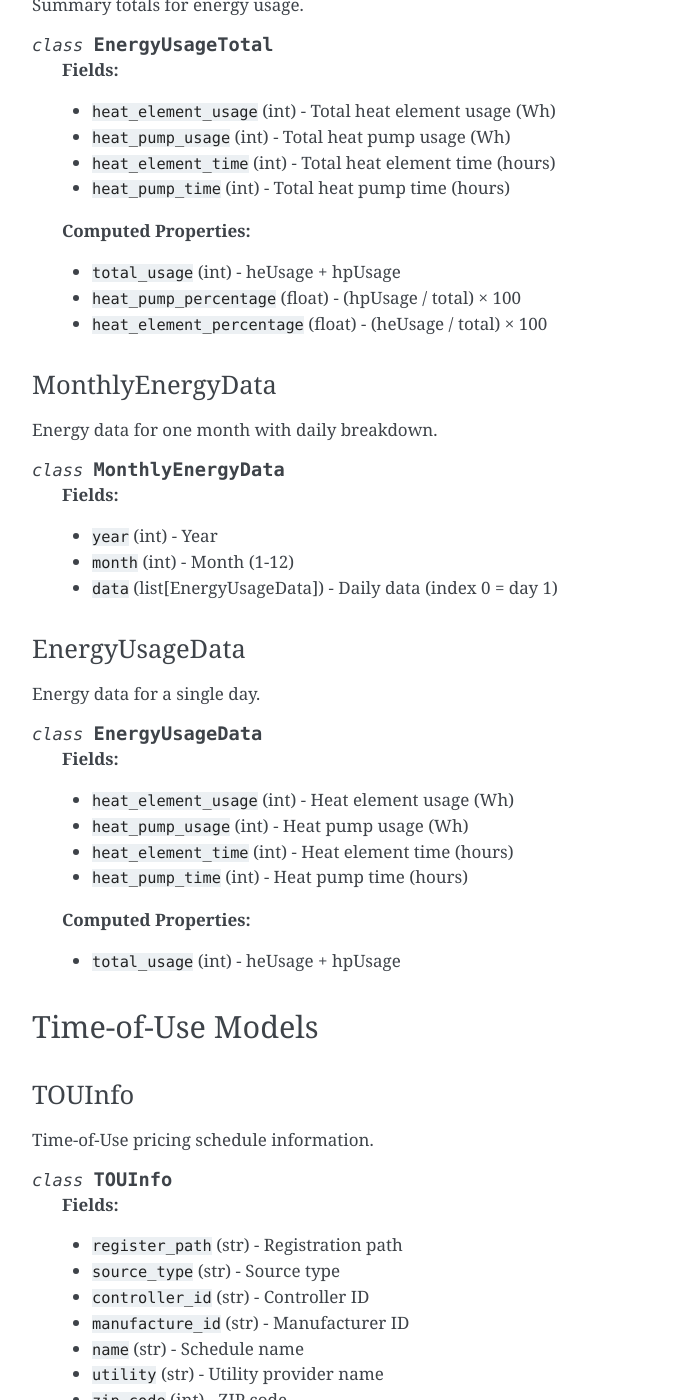
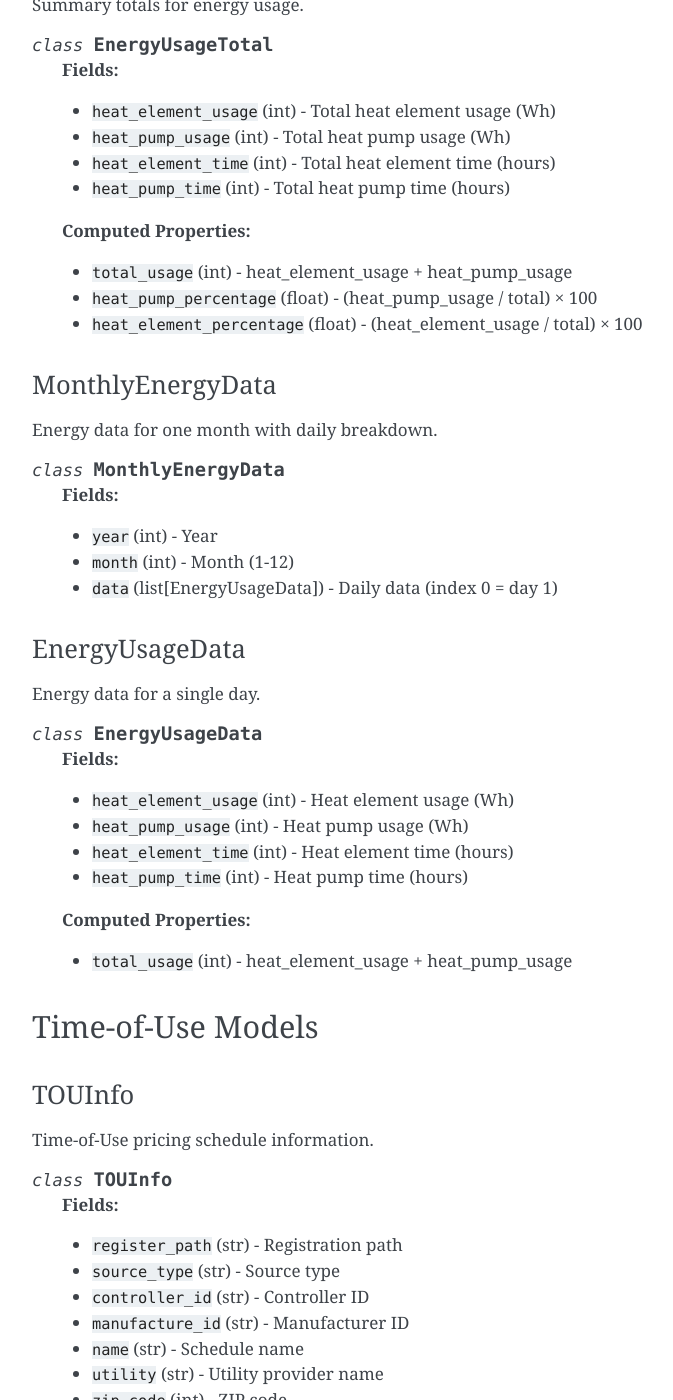
Before and after one commit to eman/nwp500-python, a Sphinx documentation site: the page built from docs/python_api/models.rst, in a window 1280 px wide and 1400 px high, scrolled down 11083 px. Shown: the whole window, without its empty margins (338-1011 px from the left). Built offline with Sphinx 7.4.7, drawn with Linux system fonts in a browser that asks for light colours.

Commit message:
docs: finalize snake_case field and switch problematic JSON examples to text

```diff
--- a/docs/python_api/models.rst
+++ b/docs/python_api/models.rst
@@ -540,9 +540,9 @@ Summary totals for energy usage.
 
    **Computed Properties:**
 
-   * ``total_usage`` (int) - heUsage + hpUsage
-   * ``heat_pump_percentage`` (float) - (hpUsage / total) × 100
-   * ``heat_element_percentage`` (float) - (heUsage / total) × 100
+   * ``total_usage`` (int) - heat_element_usage + heat_pump_usage
+   * ``heat_pump_percentage`` (float) - (heat_pump_usage / total) × 100
+   * ``heat_element_percentage`` (float) - (heat_element_usage / total) × 100
 
 MonthlyEnergyData
 -----------------
@@ -573,7 +573,7 @@ Energy data for a single day.
 
    **Computed Properties:**
 
-   * ``total_usage`` (int) - heUsage + hpUsage
+   * ``total_usage`` (int) - heat_element_usage + heat_pump_usage
 
 Time-of-Use Models
 ==================
```
